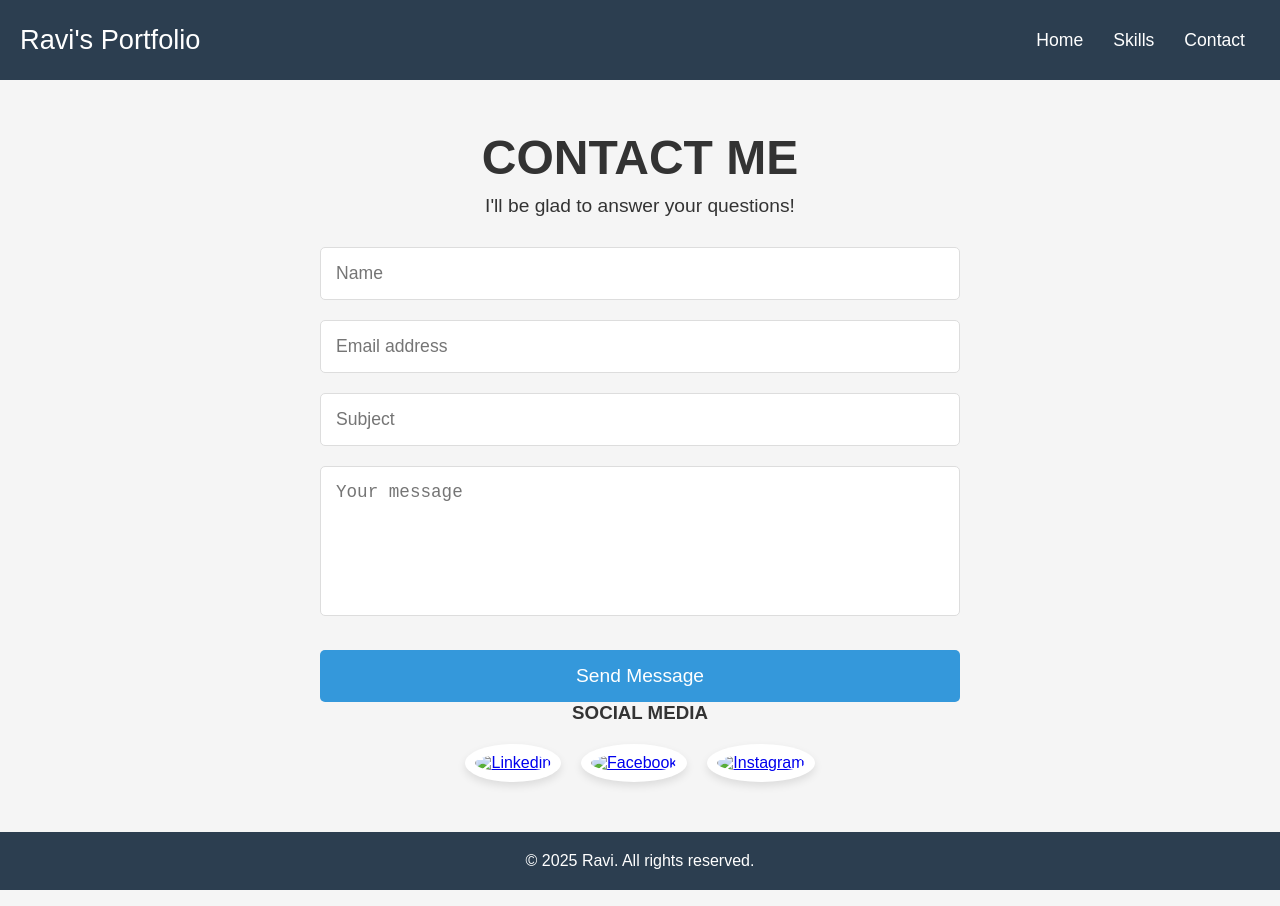
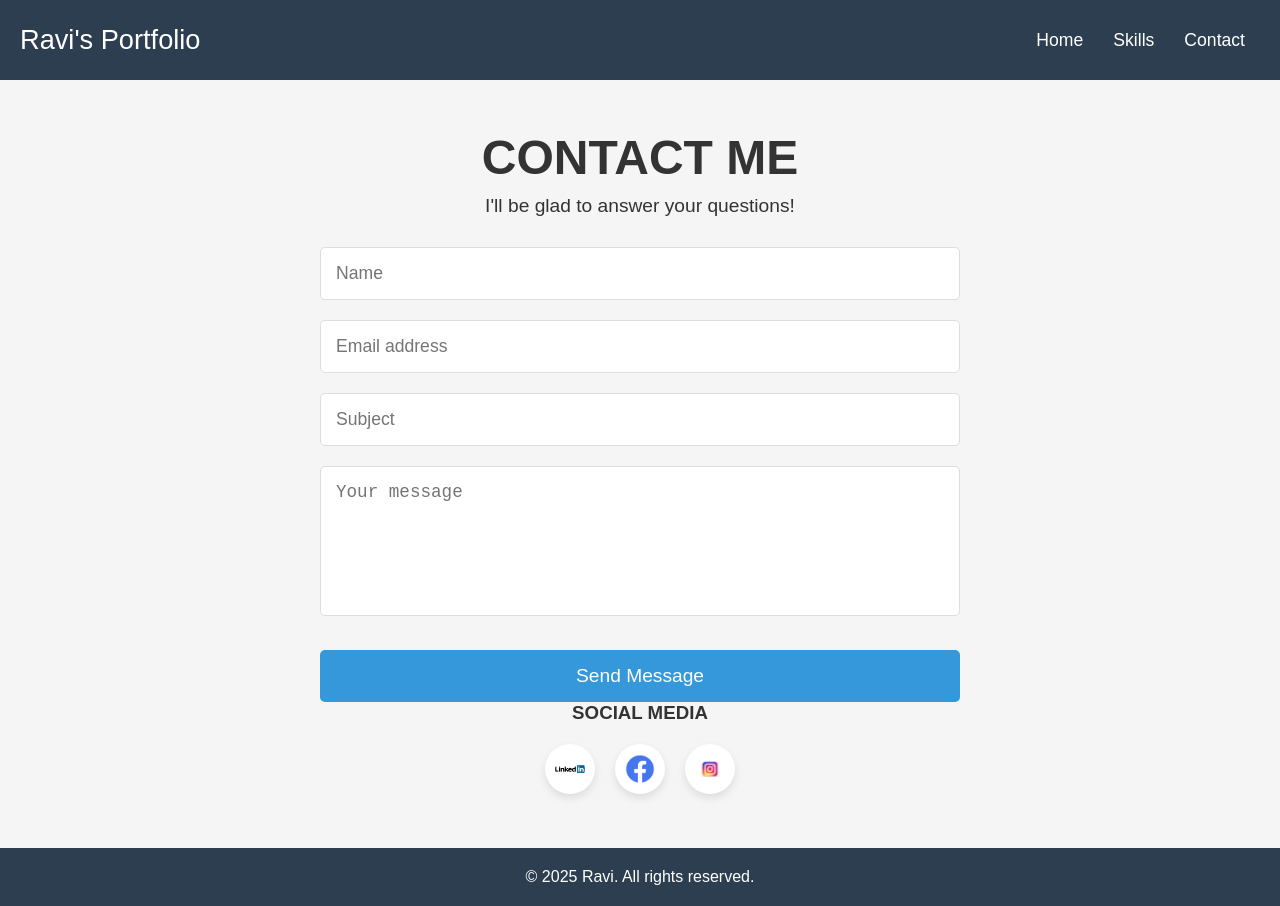
Before and after one commit to Ravi-Timsina/Portfolio, a plain HTML site: page PORTFOLIO/contact.html in a window 1280 px wide. Drawn offline with Linux system fonts and the light colour scheme.

Commit message:
Update contact.html

```diff
--- a/PORTFOLIO/contact.html
+++ b/PORTFOLIO/contact.html
@@ -37,9 +37,9 @@
 
             <h3>SOCIAL MEDIA</h3>
             <div class="socialIcons">
-                <a href="https://www.linkedin.com/in/ravi-timsina-6048472b2/"><img src="images/linkedin.jpg" alt="Linkedin"></a>
-                <a href="https://www.facebook.com/Timsinaraviashish/"><img src="images/facebook.jpg" alt="Facebook"></a>
-                <a href="https://www.instagram.com/ravitimsina/"><img src="images/instagram.jpg" alt="Instagram"></a>
+                <a href="https://www.linkedin.com/in/ravi-timsina-6048472b2/"><img src="linkedin.jpg" alt="Linkedin"></a>
+                <a href="https://www.facebook.com/Timsinaraviashish/"><img src="facebook.jpg" alt="Facebook"></a>
+                <a href="https://www.instagram.com/ravitimsina/"><img src="instagram.jpg" alt="Instagram"></a>
             </div>
         </section>
     </main>
```
